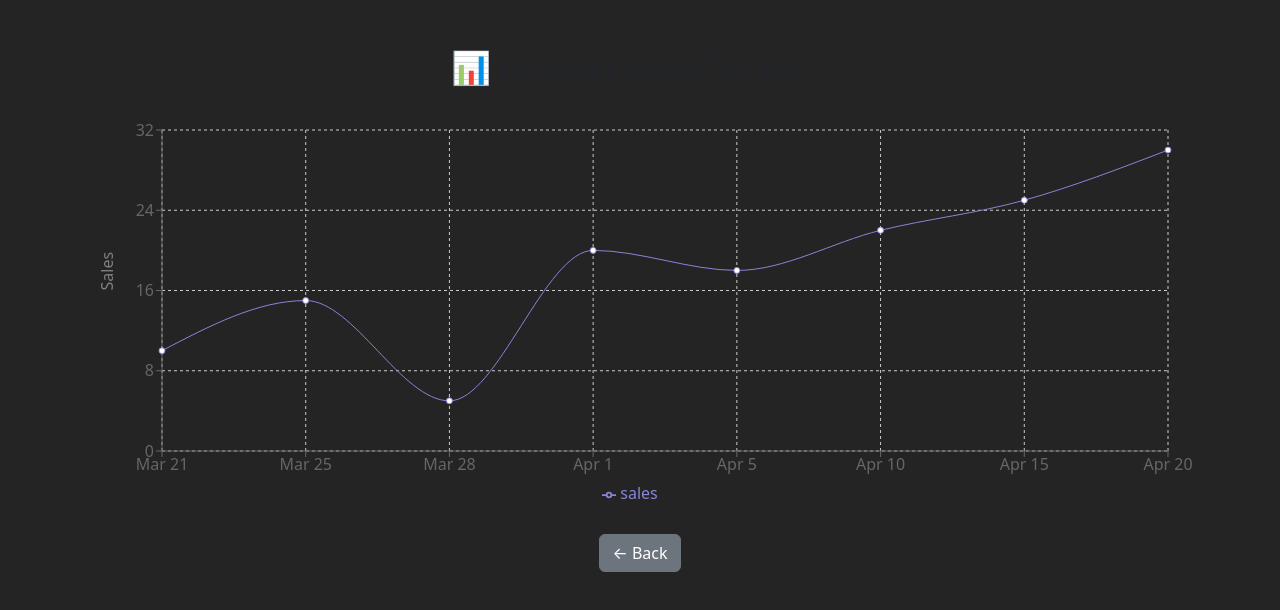
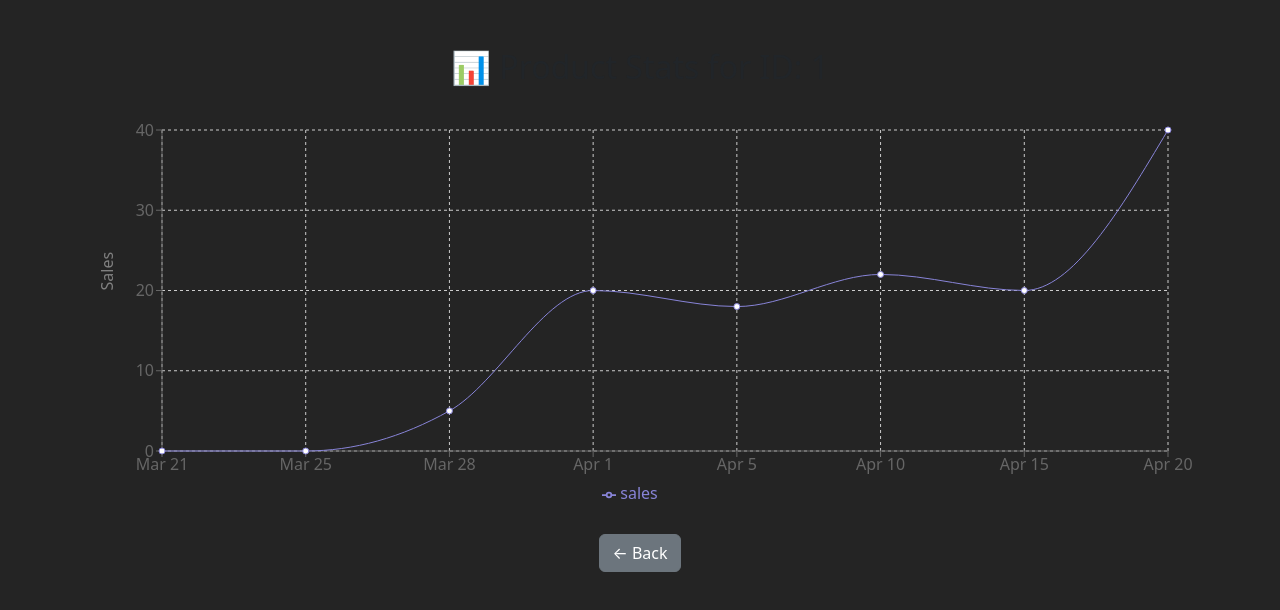
Before and after one commit to CrappyOneHere/v2FiveMusketeers, a React (Vite) app in the folder fiveMusksFrontend/: page /productStats/1 in a window 1280 px wide. Shown: the top 610 px of the page. Built offline with nearby package versions, Linux system fonts and the light colour scheme.

Commit message:
changed some values of the trend

```diff
--- a/fiveMusksFrontend/src/components/ProductStats.jsx
+++ b/fiveMusksFrontend/src/components/ProductStats.jsx
@@ -5,14 +5,14 @@ import Button from "react-bootstrap/Button";
 import { useNavigate } from "react-router-dom";
 
 const fakeSalesData = [
-  { date: "Mar 21", sales: 10 },
-  { date: "Mar 25", sales: 15 },
+  { date: "Mar 21", sales: 0 },
+  { date: "Mar 25", sales: 0 },
   { date: "Mar 28", sales: 5 },
   { date: "Apr 1", sales: 20 },
   { date: "Apr 5", sales: 18 },
   { date: "Apr 10", sales: 22 },
-  { date: "Apr 15", sales: 25 },
-  { date: "Apr 20", sales: 30 },
+  { date: "Apr 15", sales: 20 },
+  { date: "Apr 20", sales: 40 },
 ];
 
 const ProductStats = () => {
```
